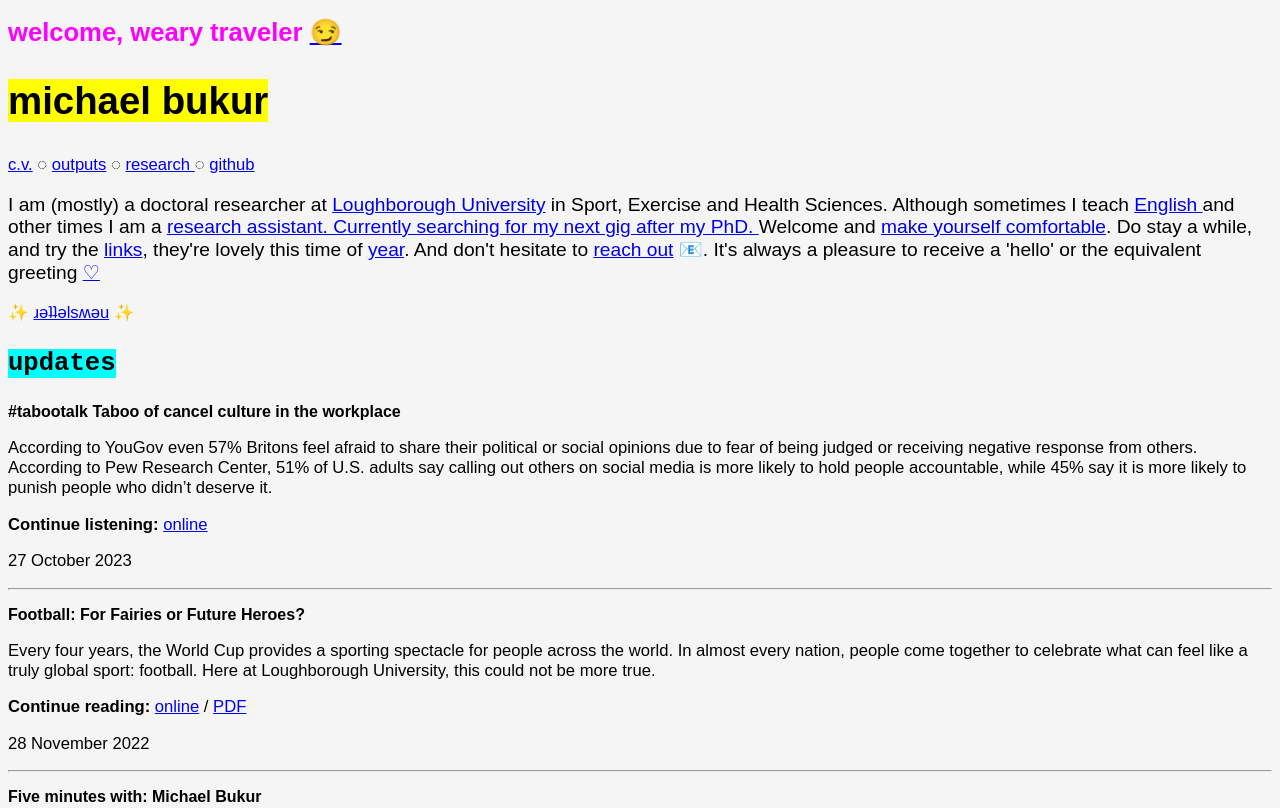
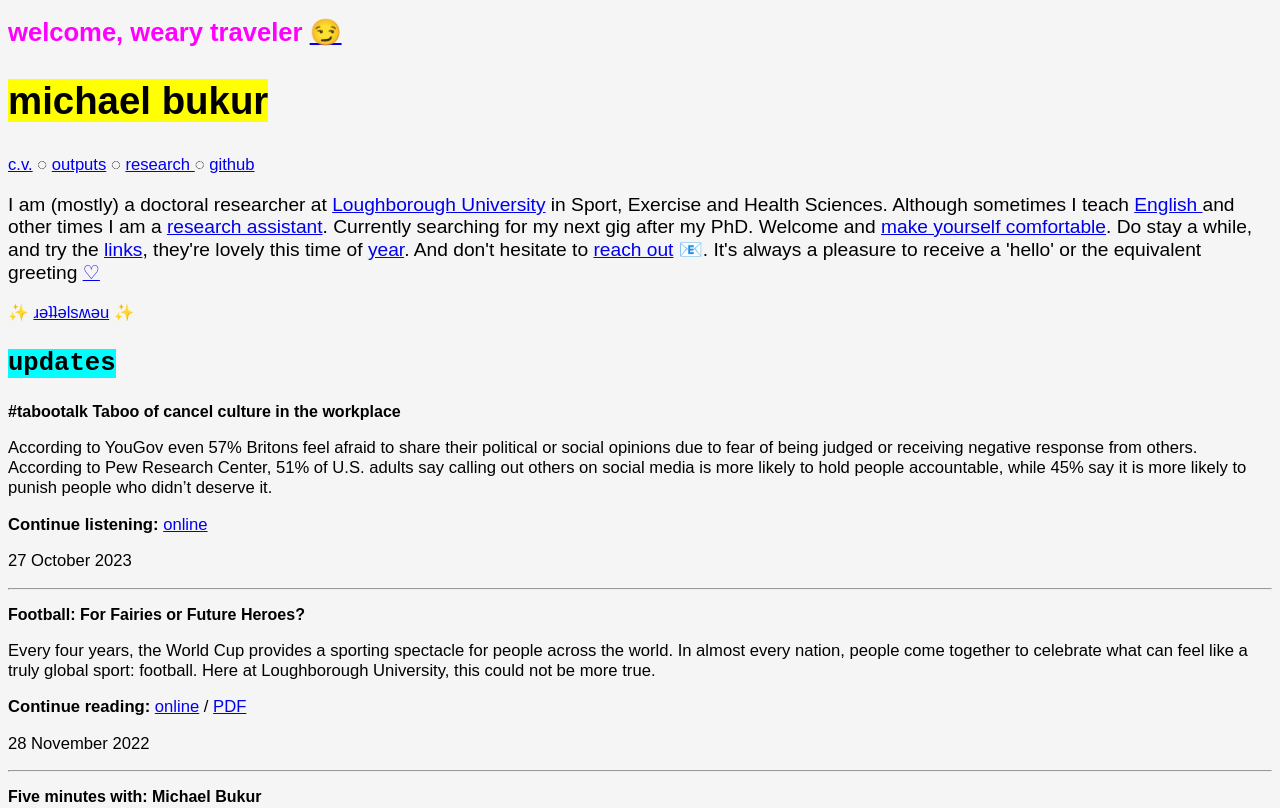
Before and after one commit to mbukur/Personal-Website, a plain HTML site: page index.html in a window 1280 px wide. Shown: the top 808 px of the page. Drawn offline with Linux system fonts and the light colour scheme.

Commit message:
Update index.html

```diff
--- a/index.html
+++ b/index.html
@@ -7,7 +7,7 @@
     <h1 style="font-family:arial; color: magenta; font-size:2vw"> welcome, weary traveler <a href="https://knowyourmeme.com/memes/rest-here-weary-traveler">😏</a></h1>
 <h2 style="font-family:arial; font-size:3vw"><mark>michael bukur</mark></h2>
     <p style="font-size:1.3vw"><a href="CV_MichaelB.pdf">c.v.</a> ◌ <a href="publications.html">outputs</a> ◌ <a href="https://www.researchgate.net/profile/Michael-Bukur"> research </a> ◌ <a href="https://github.com/mbukur">github</a></p>
-    <p style="font-family:arial; font-size:1.5vw"> I am (mostly) a doctoral researcher at <a href="https://www.lboro.ac.uk/schools/sport-exercise-health-sciences/postgraduate-research/doctoral-researchers/michael-bukur-ii/">Loughborough University</a> in Sport, Exercise and Health Sciences. Although sometimes I teach <a href="https://www.classgap.com/en/tutor/michael-bukur"> English </a> and other times I am a <a href="https://collaborativehe.com/team/6ms0uyb7oox02a3w4svj7jalwcu1gh">research assistant. Currently searching for my next gig after my PhD. </a>Welcome and <a href="https://www.youtube.com/watch?v=AhkDnZo2EAM">make yourself comfortable</a>. Do stay a while, and try the <a href="images/spicy-italian-sausage.webp">links</a>, they're lovely this time of <a href="https://whatyearisit.info/">year</a>. And don't hesitate to <a href="mailto:M.A.Bukur-Ii@lboro.ac.uk">reach out</a> 📧. It's always a pleasure to receive a 'hello' or the equivalent greeting <a href="https://www.google.com/maps/place/Crown+Point,+IN+46307,+USA/@41.4170239,-87.3654998,3a,75y,56.53h,98.02t/data=!3m6!1e1!3m4!1sM0Ia22vaRxi8sy_wHJ3O3g!2e0!7i16384!8i8192!4m5!3m4!1s0x8811efc33754c7cf:0x82fc5f043163e147!8m2!3d41.4169806!4d-87.3653135">♡</a></p>
+    <p style="font-family:arial; font-size:1.5vw"> I am (mostly) a doctoral researcher at <a href="https://www.lboro.ac.uk/schools/sport-exercise-health-sciences/postgraduate-research/doctoral-researchers/michael-bukur-ii/">Loughborough University</a> in Sport, Exercise and Health Sciences. Although sometimes I teach <a href="https://www.classgap.com/en/tutor/michael-bukur"> English </a> and other times I am a <a href="https://collaborativehe.com/team/6ms0uyb7oox02a3w4svj7jalwcu1gh">research assistant</a>. Currently searching for my next gig after my PhD. </a>Welcome and <a href="https://www.youtube.com/watch?v=AhkDnZo2EAM">make yourself comfortable</a>. Do stay a while, and try the <a href="images/spicy-italian-sausage.webp">links</a>, they're lovely this time of <a href="https://whatyearisit.info/">year</a>. And don't hesitate to <a href="mailto:M.A.Bukur-Ii@lboro.ac.uk">reach out</a> 📧. It's always a pleasure to receive a 'hello' or the equivalent greeting <a href="https://www.google.com/maps/place/Crown+Point,+IN+46307,+USA/@41.4170239,-87.3654998,3a,75y,56.53h,98.02t/data=!3m6!1e1!3m4!1sM0Ia22vaRxi8sy_wHJ3O3g!2e0!7i16384!8i8192!4m5!3m4!1s0x8811efc33754c7cf:0x82fc5f043163e147!8m2!3d41.4169806!4d-87.3653135">♡</a></p>
     <p style="font-size:1.3vw"> &#10024 <a href="https://michaelbukur.substack.com">ɹǝʇʇǝlsʍǝu</a> &#10024 </p>
  <p style="font-family:courier new; font-size:2vw"> <b><span style="background-color:#00FEFE">updates</b></span></p>
 <p><b><style="font-family:arial; font-size:1.5vw">#tabootalk Taboo of cancel culture in the workplace</b></p>
```
